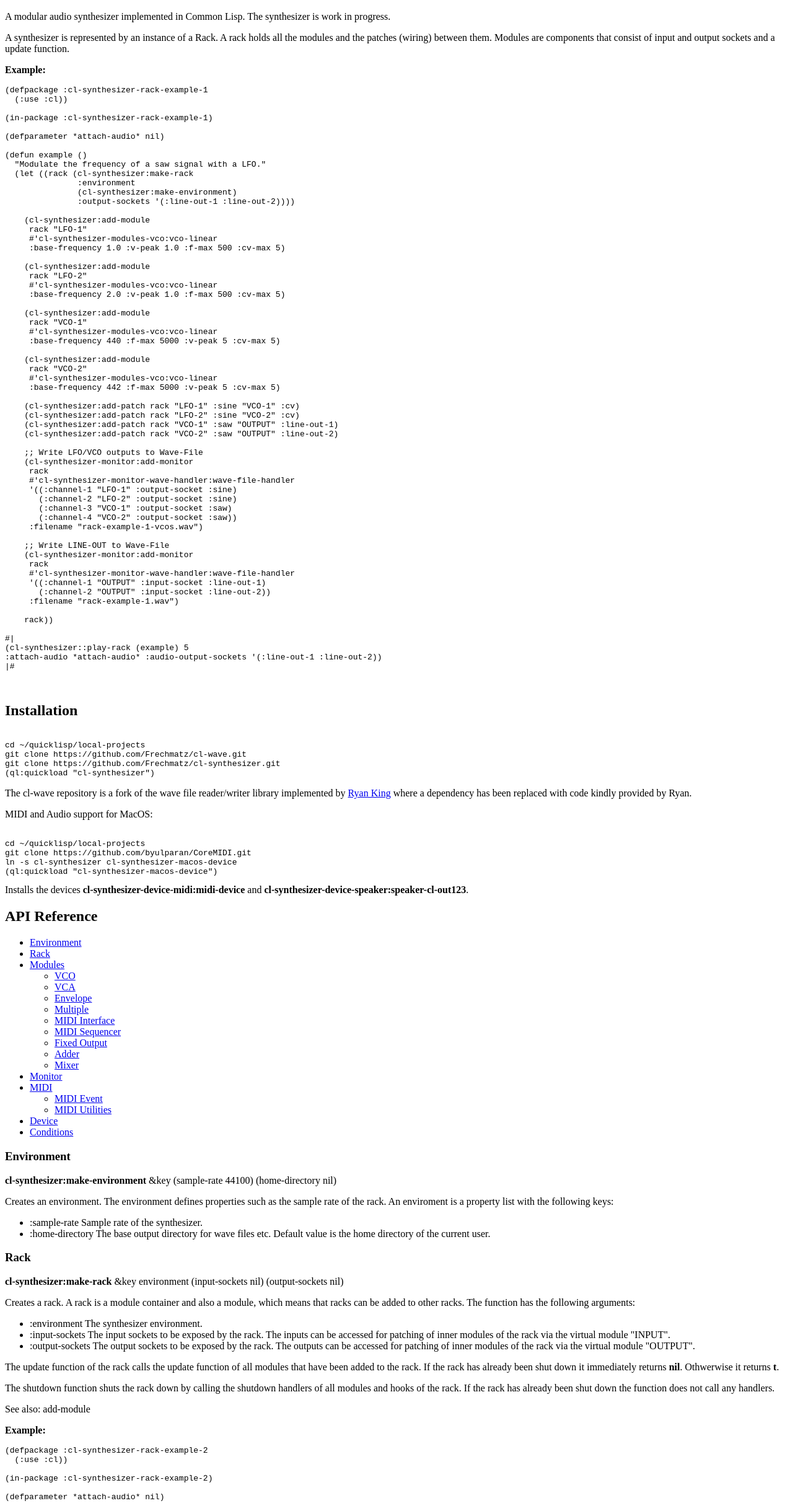
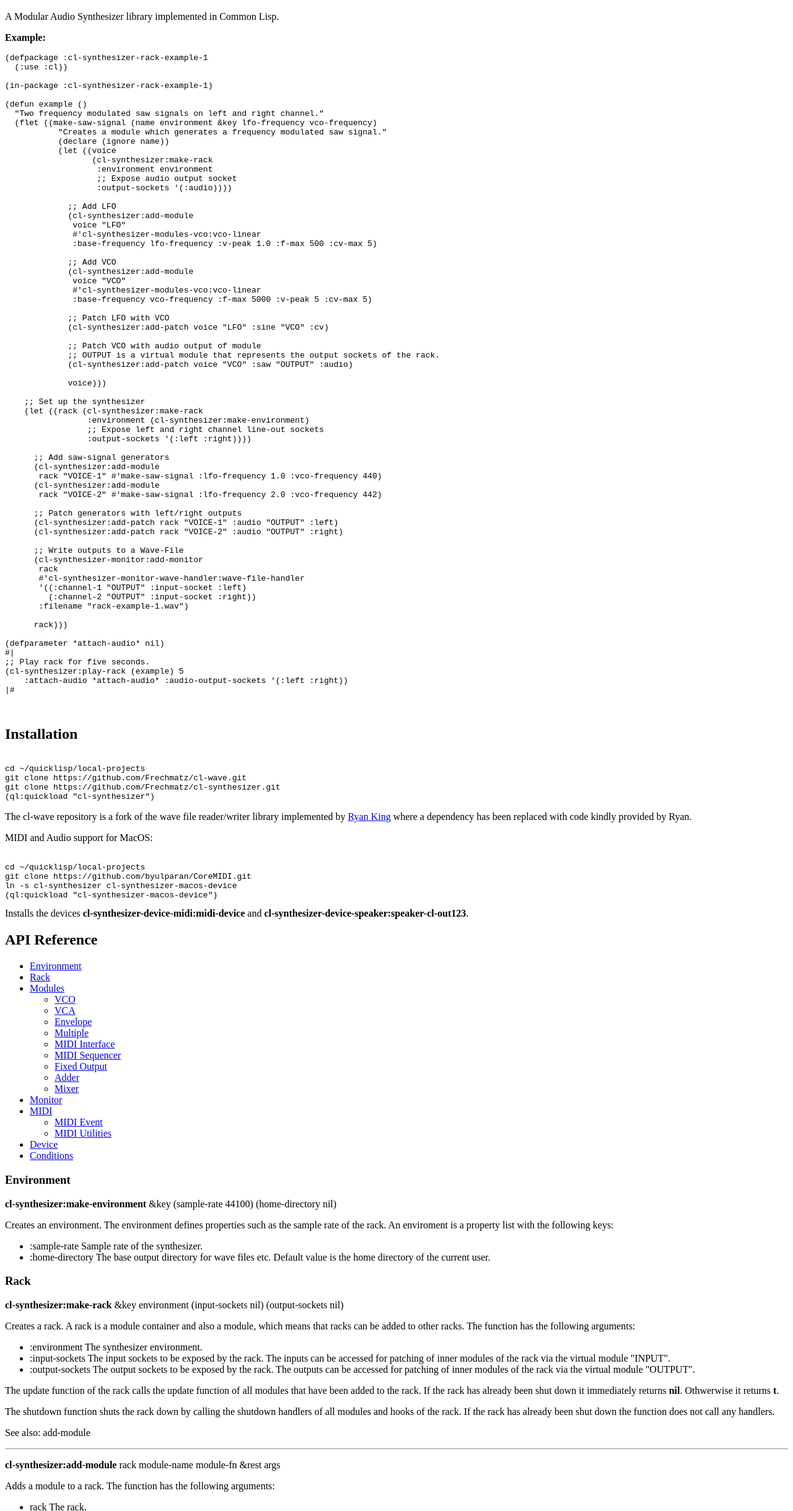
Before and after one commit to Frechmatz/cl-synthesizer, a website: page makedoc/doc.html in a window 1280 px wide. Shown: the part 48-2486 px from the top of the page at 62% size. Drawn offline with Linux system fonts and the light colour scheme.

Commit message:
Reworked rack examples

```diff
--- a/makedoc/doc.html
+++ b/makedoc/doc.html
@@ -1,67 +1,71 @@
-<html><body><h1>cl-synthesizer</h1>A modular audio synthesizer implemented in Common Lisp. The synthesizer is work in progress.<p>A synthesizer is represented by an instance of a Rack. A rack holds all the modules
-                    and the patches (wiring) between them. Modules are components that consist of input and output sockets
-                    and a update function.</p><p><b>Example:</b></p><p><pre><code>(defpackage :cl-synthesizer-rack-example-1
+<html><body><h1>cl-synthesizer</h1>A Modular Audio Synthesizer library implemented in Common Lisp.<p><b>Example:</b></p><p><pre><code>(defpackage :cl-synthesizer-rack-example-1
   (:use :cl))
 
 (in-package :cl-synthesizer-rack-example-1)
 
-(defparameter *attach-audio* nil)
+(defun example ()
+  "Two frequency modulated saw signals on left and right channel."
+  (flet ((make-saw-signal (name environment &key lfo-frequency vco-frequency)
+	   "Creates a module which generates a frequency modulated saw signal."
+	   (declare (ignore name))
+	   (let ((voice
+		  (cl-synthesizer:make-rack
+		   :environment environment
+		   ;; Expose audio output socket
+		   :output-sockets '(:audio))))
 
-(defun example ()
-  "Modulate the frequency of a saw signal with a LFO."
+	     ;; Add LFO
+	     (cl-synthesizer:add-module
+	      voice "LFO"
+	      #'cl-synthesizer-modules-vco:vco-linear
+	      :base-frequency lfo-frequency :v-peak 1.0 :f-max 500 :cv-max 5)
+
+	     ;; Add VCO
+	     (cl-synthesizer:add-module
+	      voice "VCO"
+	      #'cl-synthesizer-modules-vco:vco-linear
+	      :base-frequency vco-frequency :f-max 5000 :v-peak 5 :cv-max 5)
+
+	     ;; Patch LFO with VCO
+	     (cl-synthesizer:add-patch voice "LFO" :sine "VCO" :cv)
+
+	     ;; Patch VCO with audio output of module
+	     ;; OUTPUT is a virtual module that represents the output sockets of the rack.
+	     (cl-synthesizer:add-patch voice "VCO" :saw "OUTPUT" :audio)
+
+	     voice)))
+
+    ;; Set up the synthesizer
     (let ((rack (cl-synthesizer:make-rack
-	       :environment
-	       (cl-synthesizer:make-environment)
-	       :output-sockets '(:line-out-1 :line-out-2))))
+		 :environment (cl-synthesizer:make-environment)
+		 ;; Expose left and right channel line-out sockets
+		 :output-sockets '(:left :right))))
 
+      ;; Add saw-signal generators
       (cl-synthesizer:add-module
-     rack "LFO-1"
-     #'cl-synthesizer-modules-vco:vco-linear
-     :base-frequency 1.0 :v-peak 1.0 :f-max 500 :cv-max 5)
+       rack "VOICE-1" #'make-saw-signal :lfo-frequency 1.0 :vco-frequency 440)
+      (cl-synthesizer:add-module
+       rack "VOICE-2" #'make-saw-signal :lfo-frequency 2.0 :vco-frequency 442)
 
-    (cl-synthesizer:add-module
-     rack "LFO-2"
-     #'cl-synthesizer-modules-vco:vco-linear
-     :base-frequency 2.0 :v-peak 1.0 :f-max 500 :cv-max 5)
+      ;; Patch generators with left/right outputs
+      (cl-synthesizer:add-patch rack "VOICE-1" :audio "OUTPUT" :left)
+      (cl-synthesizer:add-patch rack "VOICE-2" :audio "OUTPUT" :right)
 
-    (cl-synthesizer:add-module
-     rack "VCO-1"
-     #'cl-synthesizer-modules-vco:vco-linear
-     :base-frequency 440 :f-max 5000 :v-peak 5 :cv-max 5)
-
-    (cl-synthesizer:add-module
-     rack "VCO-2"
-     #'cl-synthesizer-modules-vco:vco-linear
-     :base-frequency 442 :f-max 5000 :v-peak 5 :cv-max 5)
-
-    (cl-synthesizer:add-patch rack "LFO-1" :sine "VCO-1" :cv)
-    (cl-synthesizer:add-patch rack "LFO-2" :sine "VCO-2" :cv)
-    (cl-synthesizer:add-patch rack "VCO-1" :saw "OUTPUT" :line-out-1)
-    (cl-synthesizer:add-patch rack "VCO-2" :saw "OUTPUT" :line-out-2)
-
-    ;; Write LFO/VCO outputs to Wave-File
+      ;; Write outputs to a Wave-File
       (cl-synthesizer-monitor:add-monitor
        rack
        #'cl-synthesizer-monitor-wave-handler:wave-file-handler
-     '((:channel-1 "LFO-1" :output-socket :sine)
-       (:channel-2 "LFO-2" :output-socket :sine)
-       (:channel-3 "VCO-1" :output-socket :saw)
-       (:channel-4 "VCO-2" :output-socket :saw))
-     :filename "rack-example-1-vcos.wav")
-
-    ;; Write LINE-OUT to Wave-File
-    (cl-synthesizer-monitor:add-monitor
-     rack
-     #'cl-synthesizer-monitor-wave-handler:wave-file-handler
-     '((:channel-1 "OUTPUT" :input-socket :line-out-1)
-       (:channel-2 "OUTPUT" :input-socket :line-out-2))
+       '((:channel-1 "OUTPUT" :input-socket :left)
+         (:channel-2 "OUTPUT" :input-socket :right))
        :filename "rack-example-1.wav")
 
-    rack))
+      rack)))
 
+(defparameter *attach-audio* nil)
 #|
-(cl-synthesizer::play-rack (example) 5
-:attach-audio *attach-audio* :audio-output-sockets '(:line-out-1 :line-out-2))
+;; Play rack for five seconds.
+(cl-synthesizer:play-rack (example) 5
+    :attach-audio *attach-audio* :audio-output-sockets '(:left :right))
 |#
 
 
@@ -113,67 +117,7 @@ Installs the devices <b>cl-synthesizer-device-midi:midi-device</b> and
     The shutdown function shuts the rack down by calling the shutdown handlers of all modules
     and hooks of the rack. If the rack has already been shut down the function does not call any handlers.
     </p>
-    <p>See also: add-module</p></p><p><b>Example:</b></p><p><pre><code>(defpackage :cl-synthesizer-rack-example-2
-  (:use :cl))
-
-(in-package :cl-synthesizer-rack-example-2)
-
-(defparameter *attach-audio* nil)
-
-(defun make-voice (name environment &key lfo-frequency vco-frequency)
-  (declare (ignore name))
-  (let ((rack (cl-synthesizer:make-rack
-	       :environment environment
-	       :input-sockets nil
-	       :output-sockets '(:audio))))
-
-    (cl-synthesizer:add-module
-     rack "LFO"
-     #'cl-synthesizer-modules-vco:vco-linear
-     :base-frequency lfo-frequency :v-peak 1.0 :f-max 500 :cv-max 5)
-
-    (cl-synthesizer:add-module
-     rack "VCO"
-     #'cl-synthesizer-modules-vco:vco-linear
-     :base-frequency vco-frequency :f-max 5000 :v-peak 5 :cv-max 5)
-
-    (cl-synthesizer:add-patch rack "LFO" :sine "VCO" :cv)
-    (cl-synthesizer:add-patch rack "VCO" :saw "OUTPUT" :audio)
-
-    rack))
-
-(defun example ()
-  "Modulate the frequency of a saw signal with a LFO."
-  (let ((rack (cl-synthesizer:make-rack
-	       :environment
-	       (cl-synthesizer:make-environment)
-	       :output-sockets '(:line-out-1 :line-out-2))))
-
-    (cl-synthesizer:add-module
-     rack "VOICE-1" #'make-voice :lfo-frequency 1.0 :vco-frequency 440)
-    (cl-synthesizer:add-module
-     rack "VOICE-2" #'make-voice :lfo-frequency 2.0 :vco-frequency 442)
-
-    (cl-synthesizer:add-patch rack "VOICE-1" :audio "OUTPUT" :line-out-1)
-    (cl-synthesizer:add-patch rack "VOICE-2" :audio "OUTPUT" :line-out-2)
-
-    ;; Write LINE-OUT to Wave-File
-    (cl-synthesizer-monitor:add-monitor
-     rack
-     #'cl-synthesizer-monitor-wave-handler:wave-file-handler
-     '((:channel-1 "OUTPUT" :input-socket :line-out-1)
-       (:channel-2 "OUTPUT" :input-socket :line-out-2))
-     :filename "rack-example-2.wav")
-
-    rack))
-
-#|
-(cl-synthesizer:play-rack (example) 5
-   :attach-audio *attach-audio* :audio-output-sockets '(:line-out-1 :line-out-2))
-|#
-
-
-</code></pre></p><p><b>cl-synthesizer:add-module</b> rack module-name module-fn &rest args </p><p>Adds a module to a rack. The function has the following arguments:
+    <p>See also: add-module</p></p><hr/><p><b>cl-synthesizer:add-module</b> rack module-name module-fn &rest args </p><p>Adds a module to a rack. The function has the following arguments:
     <ul>
 	<li>rack The rack.</li>
 	<li>module-name Unique name of the module, for example "VCO-1". If the name
@@ -1101,4 +1045,4 @@ Installs the devices <b>cl-synthesizer-device-midi:midi-device</b> and
     is the "oldest" one.</p><h3>Conditions</h3><b>assembly-error</b><p>This condition is signalled in cases where the assembly of a rack fails,
    because for example a module name is not unique, a patch is added for
    a non-existing module, a patch is added to an already patched socket
-   and so on.</p><hr/><p><small>Generated 2018-11-02  20:08:30</small></p></body></html>
+   and so on.</p><hr/><p><small>Generated 2018-11-02  23:16:24</small></p></body></html>
```
Also changed, not shown: makedoc/doc.md (+64 -122 lines), 4 other files. Lines whose indentation alone changed are shown as unchanged.
